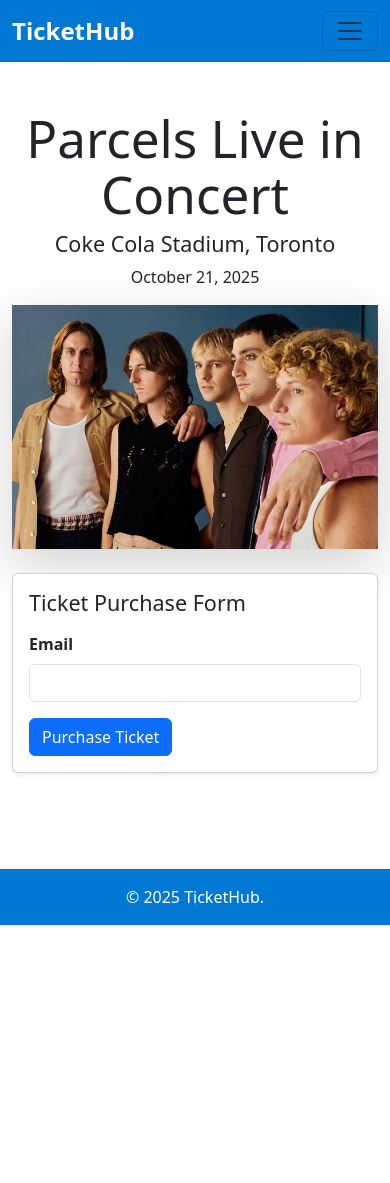
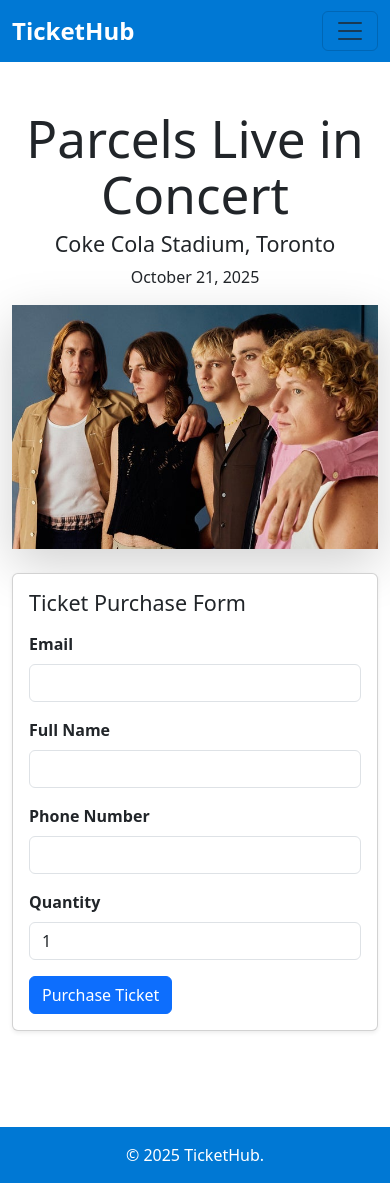
Before and after one commit to StepheninSchool/TicketHubWebApp, a React (Vite) app: page / in a window 390 px wide. Before the commit the page ends 925 px from the top, so only its background shows below. Built offline with nearby package versions, Linux system fonts and the light colour scheme.

Commit message:
added form fields for Name, Phone Number, and Quantity

```diff
--- a/src/App.jsx
+++ b/src/App.jsx
@@ -131,6 +131,52 @@ function App () {
                 />
               </div>
 
+              <div className='col-md-6'>
+                <label htmlFor='Name' className='form-label'>
+                  Full Name
+                </label>
+                <input
+                  className='form-control'
+                  id='Name'
+                  name='Name'
+                  type='text'
+                  value={ticketData.Name}
+                  onChange={handleChange}
+                  required
+                />
+              </div>
+
+              <div className='col-md-6'>
+                <label htmlFor='Phone' className='form-label'>
+                  Phone Number
+                </label>
+                <input
+                  className='form-control'
+                  id='Phone'
+                  name='Phone'
+                  type='tel'
+                  value={ticketData.Phone}
+                  onChange={handleChange}
+                  required
+                />
+              </div>
+
+              <div className='col-md-6'>
+                <label htmlFor='Quantity' className='form-label'>
+                  Quantity
+                </label>
+                <input
+                  className='form-control'
+                  id='Quantity'
+                  name='Quantity'
+                  type='number'
+                  min='1'
+                  max='4'
+                  value={ticketData.Quantity}
+                  onChange={handleChange}
+                  required
+                />
+              </div>
 
 
               <div className='col-12 mt-3'>
```
